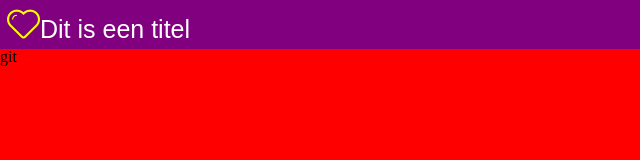
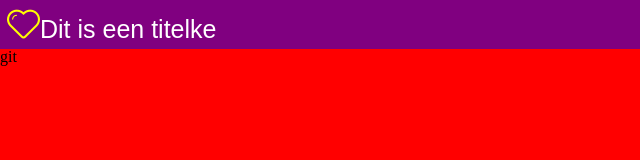
Before and after one commit to spiessenst/appfactory, a plain HTML site: page index.html in a window 1280 px wide. Shown: the full height of the page, 0-640 px from the left. Drawn offline with Linux system fonts and the light colour scheme; files whose address does not match are found by name.

Commit message:
fixed typo

```diff
--- a/index.html
+++ b/index.html
@@ -13,7 +13,7 @@
     <link rel="stylesheet" href="./styles/style.css" />
   </head>
   <body>
-    <h1>Dit is een titel</h1>
+    <h1>Dit is een titelke</h1>
     git
   </body>
 </html>
```
